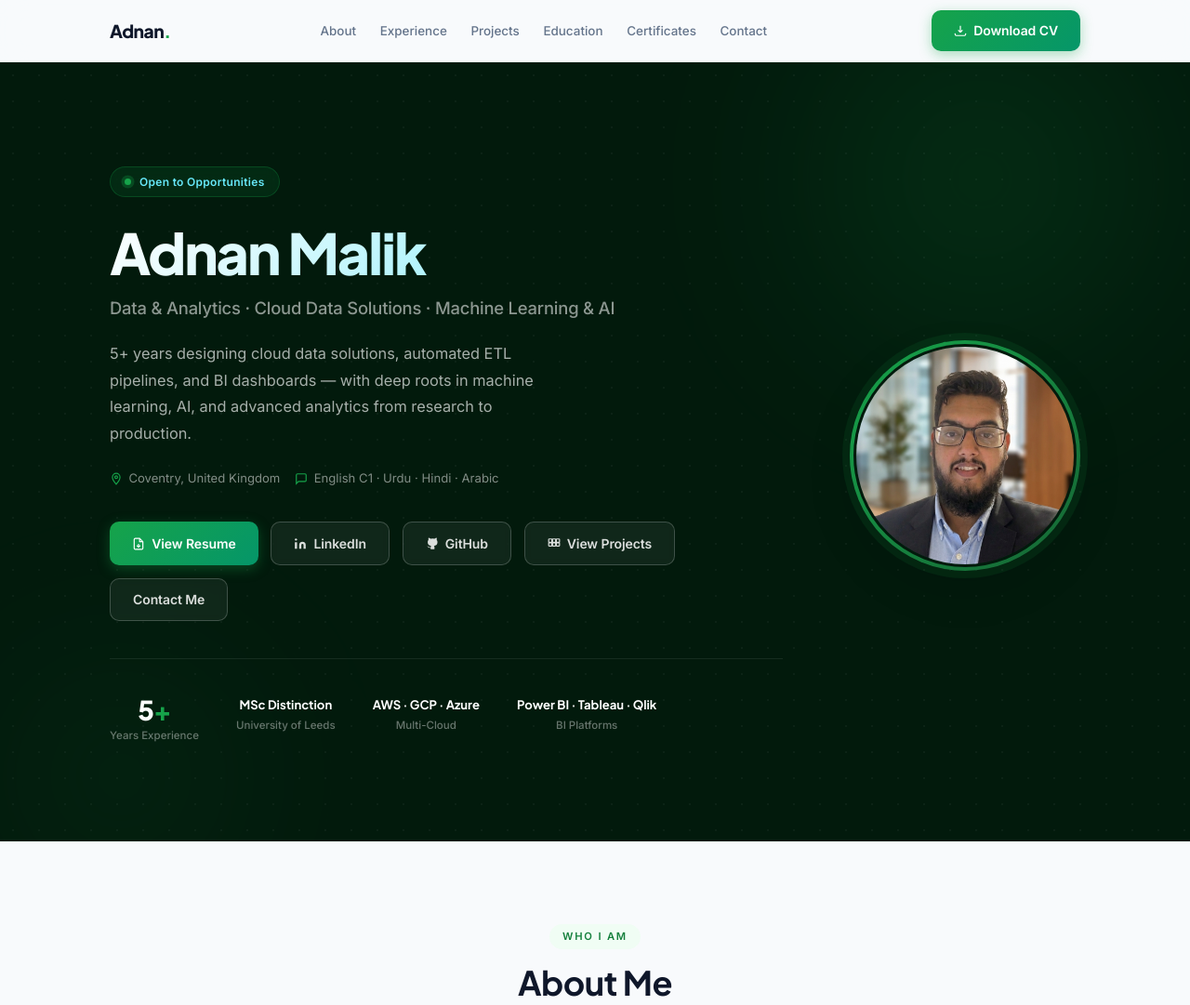
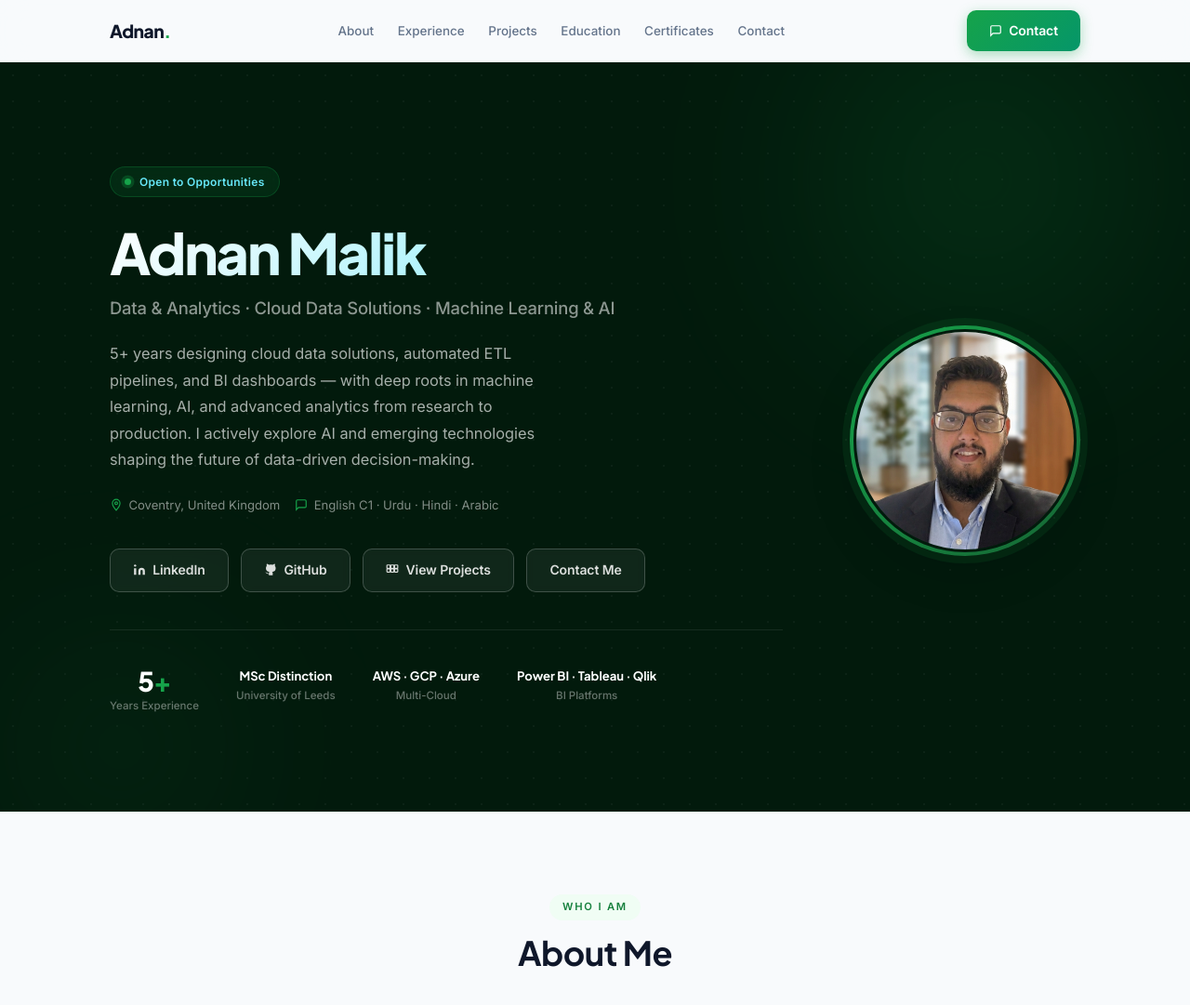
Before and after one commit to AdnanMalik0/portfolio, a plain HTML site: page index.html in a window 1280 px wide. Shown: the top 1081 px of the page at 93% size. Drawn offline with Linux system fonts and the light colour scheme.

Commit message:
Remove resume from site and update hero/contact CTAs

```diff
--- a/index.html
+++ b/index.html
@@ -50,9 +50,9 @@
         <li><a href="#certificates">Certificates</a></li>
         <li><a href="#contact">Contact</a></li>
       </ul>
-      <a href="resume.pdf" class="btn btn-primary nav-cta" target="_blank" rel="noopener">
-        <svg width="14" height="14" fill="none" stroke="currentColor" stroke-width="2" viewBox="0 0 24 24"><path d="M12 15V3m0 12-4-4m4 4 4-4M2 17l.621 2.485A2 2 0 0 0 4.561 21h14.878a2 2 0 0 0 1.94-1.515L22 17"/></svg>
-        Download CV
+      <a href="#contact" class="btn btn-primary nav-cta">
+        <svg width="14" height="14" fill="none" stroke="currentColor" stroke-width="2" viewBox="0 0 24 24"><path d="M21 15a2 2 0 0 1-2 2H7l-4 4V5a2 2 0 0 1 2-2h14a2 2 0 0 1 2 2z"/></svg>
+        Contact
       </a>
       <button class="hamburger" aria-label="Toggle navigation" aria-expanded="false">
         <span></span><span></span><span></span>
@@ -79,7 +79,7 @@
 
             <h1>Adnan Malik</h1>
             <p class="hero-headline">Data &amp; Analytics · Cloud Data Solutions · Machine Learning &amp; AI</p>
-            <p class="hero-bio">5+ years designing cloud data solutions, automated ETL pipelines, and BI dashboards — with deep roots in machine learning, AI, and advanced analytics from research to production.</p>
+            <p class="hero-bio">5+ years designing cloud data solutions, automated ETL pipelines, and BI dashboards — with deep roots in machine learning, AI, and advanced analytics from research to production. I actively explore AI and emerging technologies shaping the future of data-driven decision-making.</p>
 
             <div class="hero-meta">
               <span class="hero-meta-item">
@@ -93,10 +93,6 @@
             </div>
 
             <div class="hero-cta">
-              <a href="resume.pdf" class="btn btn-primary" target="_blank" rel="noopener">
-                <svg width="14" height="14" fill="none" stroke="currentColor" stroke-width="2" viewBox="0 0 24 24"><path d="M14 2H6a2 2 0 0 0-2 2v16a2 2 0 0 0 2 2h12a2 2 0 0 0 2-2V8z"/><polyline points="14,2 14,8 20,8"/><line x1="12" y1="18" x2="12" y2="12"/><polyline points="9,15 12,18 15,15"/></svg>
-                View Resume
-              </a>
               <a href="https://linkedin.com/in/adnanmalik97" class="btn btn-hero-outline" target="_blank" rel="noopener">
                 <svg width="14" height="14" fill="currentColor" viewBox="0 0 24 24"><path d="M16 8a6 6 0 0 1 6 6v7h-4v-7a2 2 0 0 0-2-2 2 2 0 0 0-2 2v7h-4v-7a6 6 0 0 1 6-6zM2 9h4v12H2z"/><circle cx="4" cy="4" r="2"/></svg>
                 LinkedIn
@@ -1085,7 +1081,7 @@
         <a href="https://linkedin.com/in/adnanmalik97" target="_blank" rel="noopener">LinkedIn</a>
         <a href="https://github.com/AdnanMalik0" target="_blank" rel="noopener">GitHub</a>
         <a href="mailto:adnanmallick29@gmail.com">Email</a>
-        <a href="resume.pdf" target="_blank" rel="noopener">Resume</a>
+        <a href="#contact">Contact</a>
       </div>
       <p class="footer-copy">&copy; <span id="year"></span> Adnan Malik · Built with care.</p>
     </div>
```
Also changed, not shown: 1 other file.
